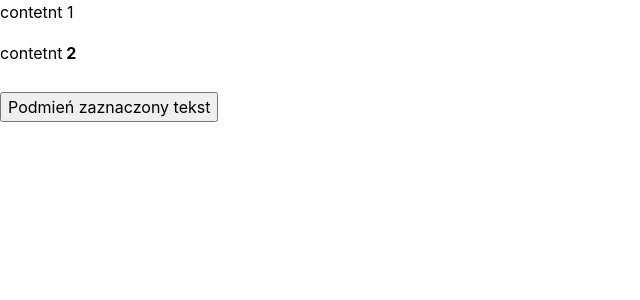
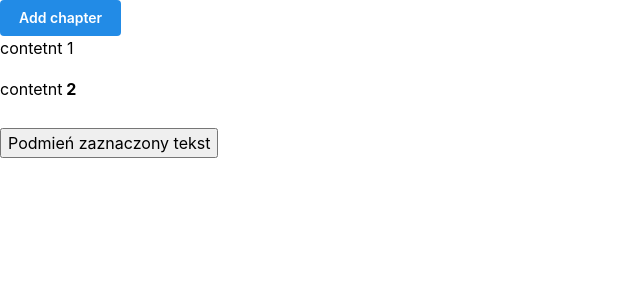
Before and after one commit to Warrioll/EasyTeX, a React (Vite) app in the folder frontend/: page /document in a window 1280 px wide. Shown: the top 300 px of the page, without its empty margins (0-640 px from the left). Built offline with nearby package versions, Linux system fonts and the light colour scheme.

Commit message:
adding multiple tex editors

```diff
--- a/frontend/src/pages/DocumentPage.tsx
+++ b/frontend/src/pages/DocumentPage.tsx
@@ -3,141 +3,13 @@ import { useEffect, useRef, useState } from 'react';
 import { BubbleMenu, useEditor } from '@tiptap/react';
 import StarterKit from '@tiptap/starter-kit';
 import parse from 'html-react-parser';
-import { Textarea, Title } from '@mantine/core';
+import { Textarea, Title, Button } from '@mantine/core';
 import { useTextSelection } from '@mantine/hooks';
 import { Link, RichTextEditor } from '@mantine/tiptap';
 
+
 export default function DocumentPage() {
-  // const BoldIcon = () => 'B'; //<IconBold size="1rem" stroke={3.5} />;
-  // const ItalicIcon = () => 'I'; //<IconItalic size="1rem" stroke={3.5} />;
 
-  // const [content, setContent] = useState('yolo');
-  // const [content2, setContent2] = useState('yolo');
-
-  // const editor = useEditor({
-  //   extensions: [StarterKit, Link],
-  //   content: `${content}`,
-  //   onUpdate: (editor) => console.log(editor.editor.getHTML()),
-  // });
-
-  // const editor2 = useEditor({
-  //   extensions: [StarterKit, Link],
-  //   content: `yolo`,
-  //   onUpdate: (editor) => console.log(editor.editor.getHTML()),
-  // });
-
-  // const editor3 = useEditor({
-  //   extensions: [StarterKit, Link],
-  //   content: `${content}`,
-  //   onUpdate: (editor) => console.log(editor.editor.getHTML()),
-  // });
-
-  // const selection = useTextSelection();
-  // const sel = window.getSelection();
-  // const jej = document.getElementById('jej');
-
-  // const ta = useRef(null);
-
-  // return (
-  //   <>
-  //     ------------------------------------
-  //     <RichTextEditor editor={editor}>
-  //       <RichTextEditor.ControlsGroup>
-  //         <RichTextEditor.Bold />
-  //         <RichTextEditor.Italic />
-  //       </RichTextEditor.ControlsGroup>
-  //       <RichTextEditor editor={editor3}>
-  //         <RichTextEditor.Content />
-  //       </RichTextEditor>
-  //       ---------------------------------------
-  //       <div> Drugi edytoir</div>
-  //       -----------------------------------
-  //       <RichTextEditor editor={editor2}>
-  //         <RichTextEditor.Content />
-  //       </RichTextEditor>
-  //       ---------------------------
-  //     </RichTextEditor>
-  //     <textarea ref={ta} />
-  //     <button
-  //       className=".x"
-  //       type="button"
-  //       onClick={() => {
-  //         const selceted = selection?.toString();
-  //         console.log(selection.start);
-  //         const all = document.querySelector('.x');
-  //         //? selection?.selectAllChildren(document.querySelector('RichTextEditor.Content'))
-
-  //         console.log('start', ta.selectionStart);
-  //       }}
-  //     >
-  //       df
-  //     </button>
-  //     <div id="jej">fdg</div>
-  //     {}
-  //   </>
-  // );
-
-  // const [text, setText] = useState(''); // stan dla tekstu
-  // const textAreaRef = useRef(null); // ref do elementu textarea
-
-  // const replaceSelectedText = () => {
-  //   const textarea = textAreaRef.current;
-
-  //   if (!textarea) {
-  //     return;
-  //   }
-
-  //   // Pobranie pozycji zaznaczenia
-  //   const start = textarea.selectionStart;
-  //   const end = textarea.selectionEnd;
-  //   console.log('s', start);
-  //   console.log('s', start);
-  //   console.log('e', end);
-
-  //   const selectedText = text.substring(start, end);
-
-  //   // Nowy tekst do zastąpienia
-  //   const replacement = 'uuuuuuuuuuuuuuuuu';
-
-  //   if (replacement !== null) {
-  //     // Podmiana zaznaczonego tekstu
-  //     const newText = text.substring(0, start) + replacement + text.substring(end);
-  //     setText(newText);
-
-  //     // Ustawienie kursora za podmienionym tekstem
-  //     setTimeout(() => {
-  //       textarea.selectionStart = textarea.selectionEnd = start + replacement.length;
-  //     }, 0);
-  //   }
-  // };
-
-  // return (
-  //   <div>
-  //     {/* <Textarea
-  //       placeholder="Autosize with no rows limit"
-  //       label="Autosize with no rows limit"
-  //       autosize
-  //       minRows={2}
-  //       ref={textAreaRef}
-  //       value={text}
-  //       onChange={(e) => setText(e.target.value)} // aktualizacja stanu
-  //     /> */}
-  //     <RichTextEditor editor={editor2} >
-  //       <RichTextEditor.Content />
-  //     </RichTextEditor>
-  //     {/* <textarea
-  //       ref={textAreaRef}
-  //       value={text}
-  //       onChange={(e) => setText(e.target.value)} // aktualizacja stanu
-  //       rows={5}
-  //       cols={40}
-  //     /> */}
-  //     <br />
-  //     <button onClick={replaceSelectedText} type="button">
-  //       Podmień zaznaczony tekst
-  //     </button>
-  //   </div>
-  // );
   const [sectionsContent, setSectionContent] = useState([
     `<div>contetnt 1 </div>`,
     '<p>contetnt<strong> 2</strong></p>',
@@ -150,9 +22,13 @@ export default function DocumentPage() {
     extensions: [StarterKit],
     content: editorContent,
     onUpdate: ({ editor }) => {
+
       console.log(editor.getHTML()); // Zapisuje treść w konsoli po każdej edycji
     },
   });
+
+
+
 
   const replaceSelectedText = () => {
     const selectedText = editor.state.doc.textBetween(
@@ -176,7 +52,39 @@ export default function DocumentPage() {
 
   return (
     <div>
-      <div
+     <Button variant="filled" onClick={()=> {setSectionContent([...sectionsContent,"<p>New chapter</p>"]); console.log(sectionsContent)}}>Add chapter</Button>
+
+     {
+      sectionsContent.length>0 ? (
+        sectionsContent.map((item, idx)=>(
+
+          <div key={idx}
+        tabIndex={idx}
+        onFocus={async () => {
+          setActiveSecion(idx);
+          await editor?.commands.setContent(item);
+          console.log("onFocus", item);
+        }}
+        onBlur={()=>{
+          let content: (string | undefined) = sectionsContent;
+          content[idx]=editor?.getHTML();
+          setSectionContent(content)
+          console.log("OnBlur", editorContent);
+        }}
+      >
+        {activeSection === idx ? (
+          <RichTextEditor editor={editor}>
+            <RichTextEditor.Content />
+          </RichTextEditor>
+        ) : (
+          parse(sectionsContent[idx])
+        )}
+      </div>
+
+        ))
+      ): <></>
+     }
+      {/* <div
         tabIndex={0}
         onFocus={() => {
           setActiveSecion(0);
@@ -208,7 +116,7 @@ export default function DocumentPage() {
         ) : (
           parse(sectionsContent[1])
         )}
-      </div>
+      </div> */}
 
       <button type="button" onClick={replaceSelectedText} style={{ marginTop: '10px' }}>
         Podmień zaznaczony tekst
```
